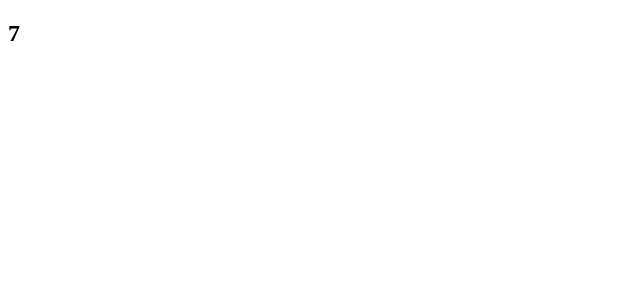
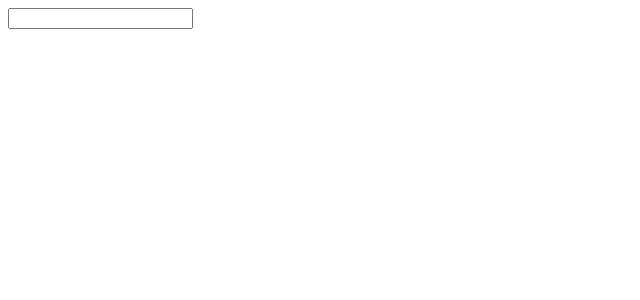
Before and after one commit to Samakshg11/react-learning, a React (Vite) app: page / in a window 1280 px wide. Shown: the top 300 px of the page, without its empty margins (0-640 px from the left). Built offline with nearby package versions, Linux system fonts and the light colour scheme.

Commit message:
feat: refactor Timer component into Form component for name input functionality

```diff
--- a/src/App.jsx
+++ b/src/App.jsx
@@ -1975,20 +1975,39 @@
 
 
 
-import { useState, useEffect } from "react";
-
-function Timer() {
-  const [time, setTime] = useState(0);
-
-  useEffect(() => {
-    const id = setInterval(() => {
-      setTime(time + 1);
-    }, 1000);
-
-    return () => clearInterval(id);
-  }, [time]);
-
-  return <h2>{time}</h2>;
+// import { useState, useEffect } from "react";
+
+// function Timer() {
+//   const [time, setTime] = useState(0);
+
+//   useEffect(() => {
+//     const id = setInterval(() => {
+//       setTime(time + 1);
+//     }, 1000);
+
+//     return () => clearInterval(id);
+//   }, [time]);
+
+//   return <h2>{time}</h2>;
+// }
+
+// export default Timer;
+
+
+import { useState } from "react";
+
+function Form() {
+  const [name, setName] = useState("");
+
+  return (
+    <div>
+      <input
+        type="text"
+        onChange={(e) => setName(e.target.value)}
+      />
+      <h3>{name}</h3>
+    </div>
+  );
 }
 
-export default Timer;
+export default Form;
```
